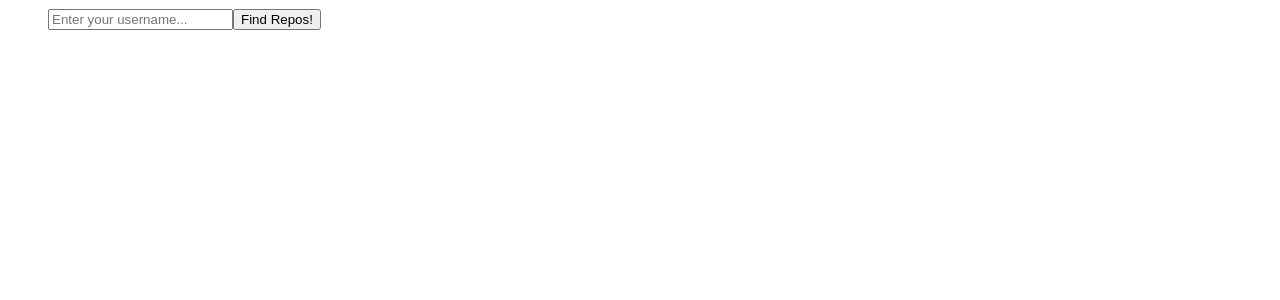
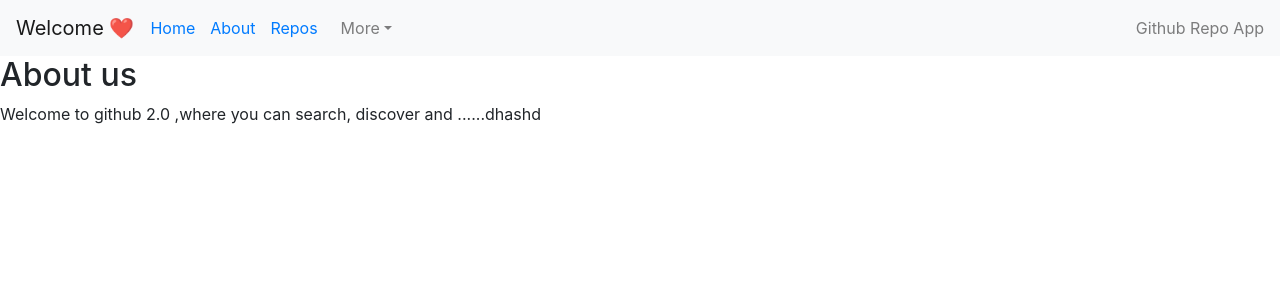
Before and after one commit to derejmi/Lap-2-Coding-Challenge-Dere-Charan, a React app: page /about in a window 1280 px wide. Shown: the top 300 px of the page. Built offline with nearby package versions, Linux system fonts and the light colour scheme.

Commit message:
add navigation and styling

```diff
--- a/package.json
+++ b/package.json
@@ -36,7 +36,11 @@
     "@babel/core": "^7.12.7",
     "@babel/preset-env": "^7.12.7",
     "@babel/preset-react": "^7.12.7",
+    "bootstrap": "^4.5.3",
     "react": "^17.0.1",
-    "react-dom": "^17.0.1"
+    "react-bootstrap": "^1.4.0",
+    "react-dom": "^17.0.1",
+    "react-router-dom": "^5.2.0",
+    "reactstrap": "^8.7.1"
   }
 }
--- a/src/App.js
+++ b/src/App.js
@@ -1,14 +1,57 @@
 import React from "react";
 import Form from "./components/Form";
+import { Switch, Route } from "react-router-dom";
+import Navbarr from "./components/Navbarr";
+import "bootstrap/dist/css/bootstrap.css";
 
 class App extends React.Component {
   state = {};
 
   render() {
     return (
-      <div>
-        <Form />
-      </div>
+      <>
+        <Navbarr />
+
+        <Switch>
+          <Route
+            exact
+            path="/"
+            render={() => {
+              return (
+                <div id="welcome">
+                  <h2> Welcome </h2>
+                  <p>Hi, Welcome to our site.</p>
+                  <p>On the search bar at the top, you can </p>
+                </div>
+              );
+            }}
+          />
+          <Route path="/repos" component={Form} />
+          <Route
+            path="/about"
+            render={() => {
+              return (
+                <div id="about">
+                  <h2> About us </h2>
+                  <p>
+                    Welcome to github 2.0 ,where you can search, discover and
+                    ......dhashd
+                  </p>
+                </div>
+              );
+            }}
+          />
+          <Route
+            render={() => {
+              return (
+                <div id="NotFound">
+                  <h1>404 Error - Not Found!</h1>
+                </div>
+              );
+            }}
+          />
+        </Switch>
+      </>
     );
   }
 }
--- a/src/Index.js
+++ b/src/Index.js
@@ -1,9 +1,11 @@
 import React from "react";
 import ReactDOM from "react-dom";
 import App from "./App.js";
+import { BrowserRouter } from "react-router-dom";
 
 ReactDOM.render(
-  <App />,
-
+  <BrowserRouter>
+    <App />
+  </BrowserRouter>,
   document.getElementById("root")
 );
--- a/src/components/Navbarr.js
+++ b/src/components/Navbarr.js
@@ -1,4 +1,5 @@
-import React, { useState } from 'react';
+import React, { useState } from "react";
+import { Link } from "react-router-dom";
 import {
   Collapse,
   Navbar,
@@ -11,8 +12,8 @@ import {
   DropdownToggle,
   DropdownMenu,
   DropdownItem,
-  NavbarText
-} from 'reactstrap';
+  NavbarText,
+} from "reactstrap";
 
 const Navbarr = (props) => {
   const [isOpen, setIsOpen] = useState(false);
@@ -26,35 +27,33 @@ const Navbarr = (props) => {
         <NavbarToggler onClick={toggle} />
         <Collapse isOpen={isOpen} navbar>
           <Nav className="mr-auto" navbar>
-            <NavItem>
-              <NavLink href="/components/">go down</NavLink>
+            <NavItem style={{ marginTop: 7.5, marginRight: 15 }}>
+              <Link to="/">Home</Link>
             </NavItem>
-            <NavItem>
-              <NavLink href="https://github.com/">GitHub</NavLink>
+            <NavItem style={{ marginTop: 7.5, marginRight: 15 }}>
+              <Link to="/about">About</Link>
             </NavItem>
+            <NavItem style={{ marginTop: 7.5, marginRight: 15 }}>
+              <Link to="/repos">Repos</Link>
+            </NavItem>
+
             <UncontrolledDropdown nav inNavbar>
               <DropdownToggle nav caret>
                 More
               </DropdownToggle>
               <DropdownMenu right>
-                <DropdownItem>
-                  github repo
-                </DropdownItem>
-                <DropdownItem>
-                  github
-                </DropdownItem>
+                <DropdownItem>github repo</DropdownItem>
+                <DropdownItem>github</DropdownItem>
                 <DropdownItem divider />
-                <DropdownItem>
-                  Reset
-                </DropdownItem>
+                <DropdownItem>Reset</DropdownItem>
               </DropdownMenu>
             </UncontrolledDropdown>
           </Nav>
-          <NavbarText>Apple</NavbarText>
+          <NavbarText>Github Repo App</NavbarText>
         </Collapse>
       </Navbar>
     </div>
   );
-}
+};
 
 export default Navbarr;
--- a/src/components/form.css
+++ b/src/components/form.css
@@ -4,7 +4,7 @@
 }
 
 form {
-  margin-left: 40px;
+  margin: 40px 40px 30px 30px;
   font-family: var(--primary-font);
 }
 .repo-list {
```
Also changed, not shown: src/pages/About.js (+10 -16 lines), src/pages/NotFound.js (added, +10 -0 lines), src/pages/Welcome.js (+11 -18 lines), 1 other file (tests, documents, lock files or other folders).
